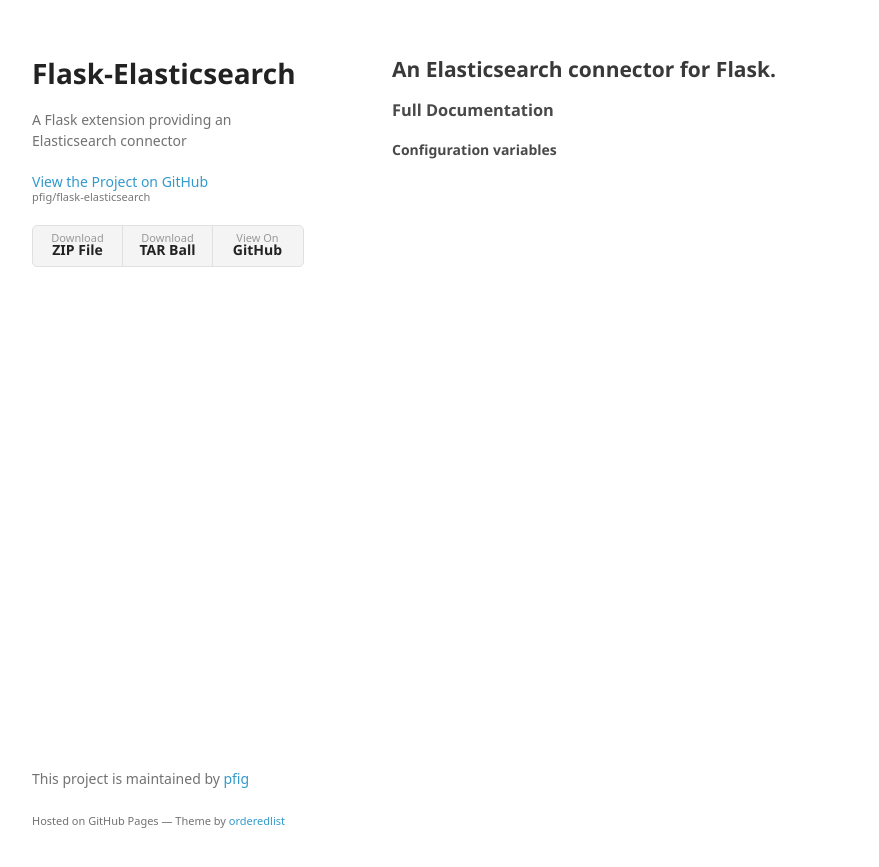
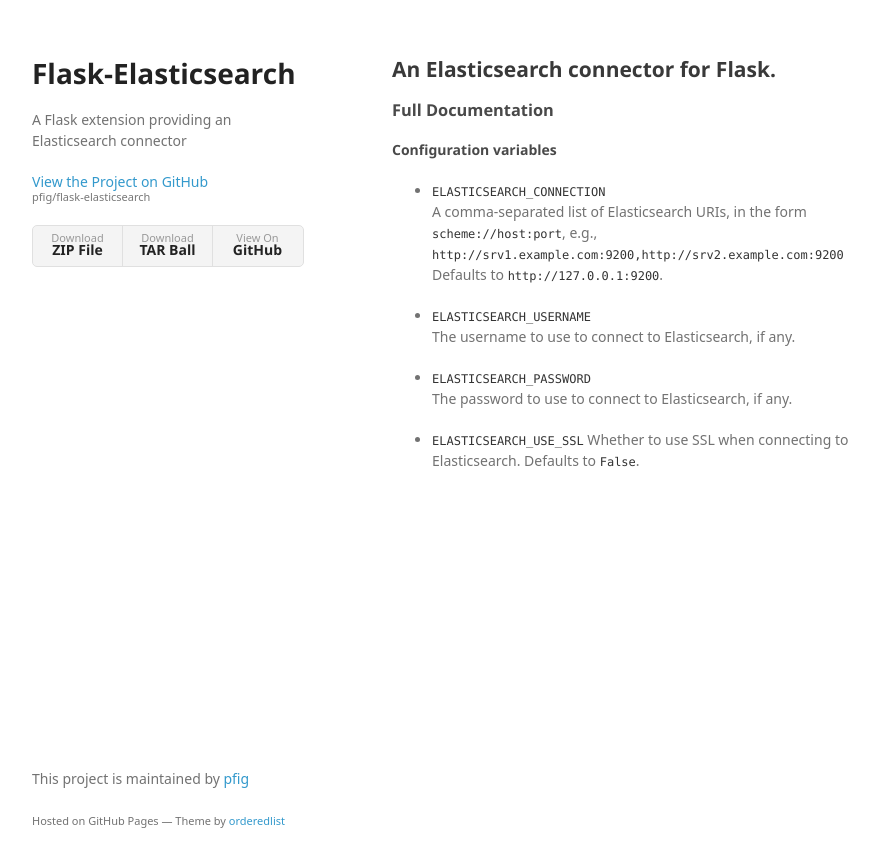
Before and after one commit to pfig/flask-elasticsearch, a Jekyll site: the page built from fulldocs.md, in a window 1280 px wide. Shown: the top 867 px of the page, without its empty margins (178-1057 px from the left). Built offline with Jekyll 4.4.1, drawn with Linux system fonts in a browser that asks for light colours; some web fonts are replaced.

Commit message:
Added configuration variables to docs

```diff
--- a/fulldocs.md
+++ b/fulldocs.md
@@ -6,3 +6,19 @@
 ### Full Documentation
 
 #### Configuration variables
+
+* `ELASTICSEARCH_CONNECTION`<br>
+  A comma-separated list of Elasticsearch URIs, in the form
+  `scheme://host:port`, e.g.,
+  `http://srv1.example.com:9200,http://srv2.example.com:9200`
+  Defaults to `http://127.0.0.1:9200`.
+
+* `ELASTICSEARCH_USERNAME`<br>
+  The username to use to connect to Elasticsearch, if any.
+
+* `ELASTICSEARCH_PASSWORD`<br>
+  The password to use to connect to Elasticsearch, if any.
+
+* `ELASTICSEARCH_USE_SSL`
+  Whether to use SSL when connecting to Elasticsearch.
+  Defaults to `False`.
```
